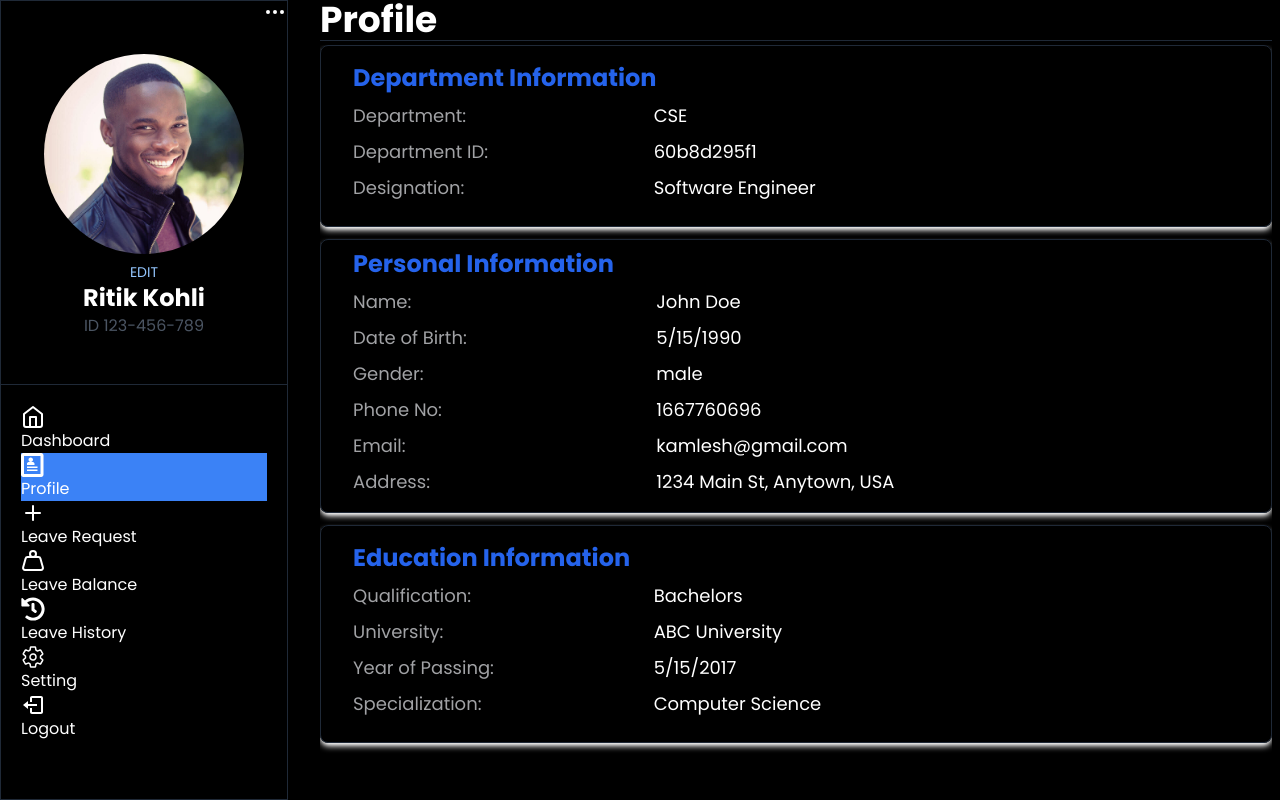
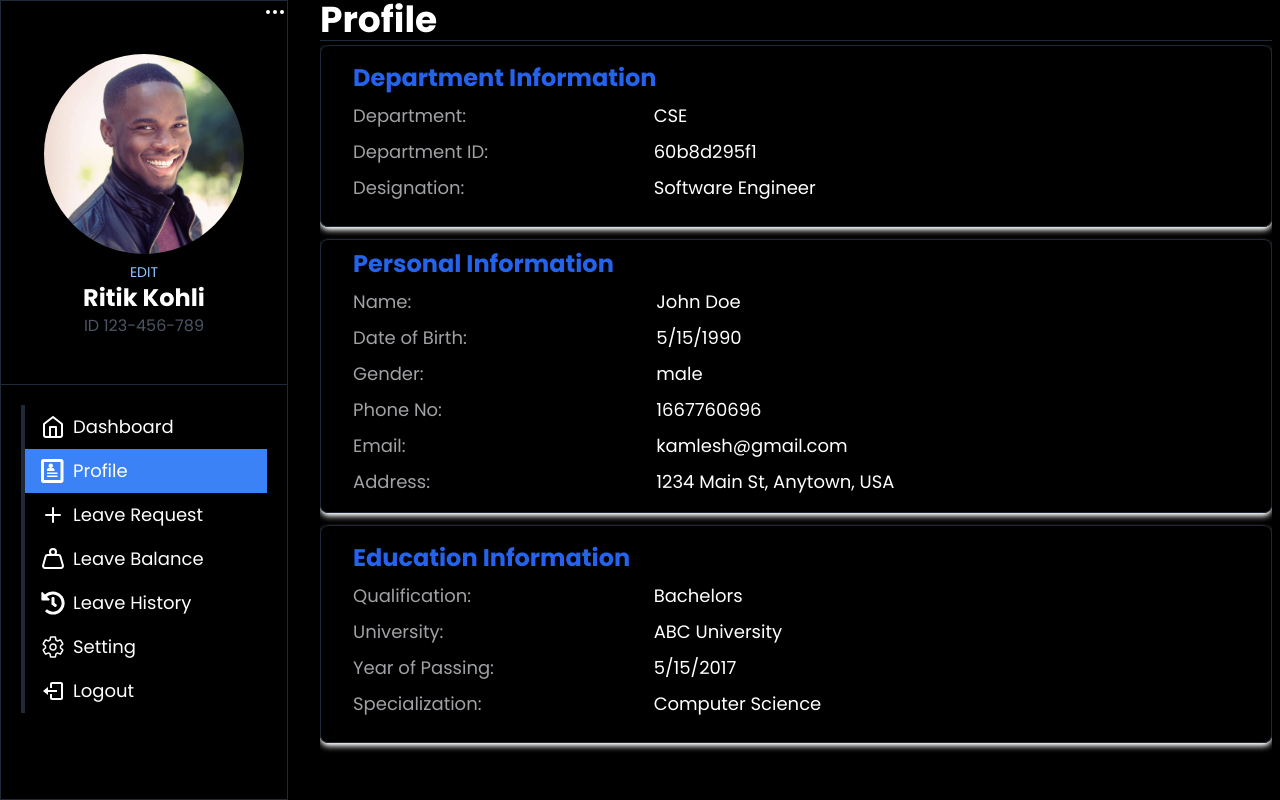
Before and after one commit to Aq7853gehc/leave_sm, a Next.js app: page /user/profile in a window 1280 px wide. Built offline with nearby package versions, Linux system fonts and the light colour scheme.

Commit message:
no-scrollbar and link style

```diff
--- a/app/globals.css
+++ b/app/globals.css
@@ -67,3 +67,17 @@
     @apply bg-background text-foreground;
   }
 }
+
+a {
+  @apply flex px-4 py-2 gap-2 items-center text-lg border-l-4
+}
+
+@layer utilities {
+  .no-scrollbar::-webkit-scrollbar{
+    display: none;
+  }
+  .no-scrollbar{
+    -ms-overflow-style: none;
+    scrollbar-width: none;
+  }
+}
```
